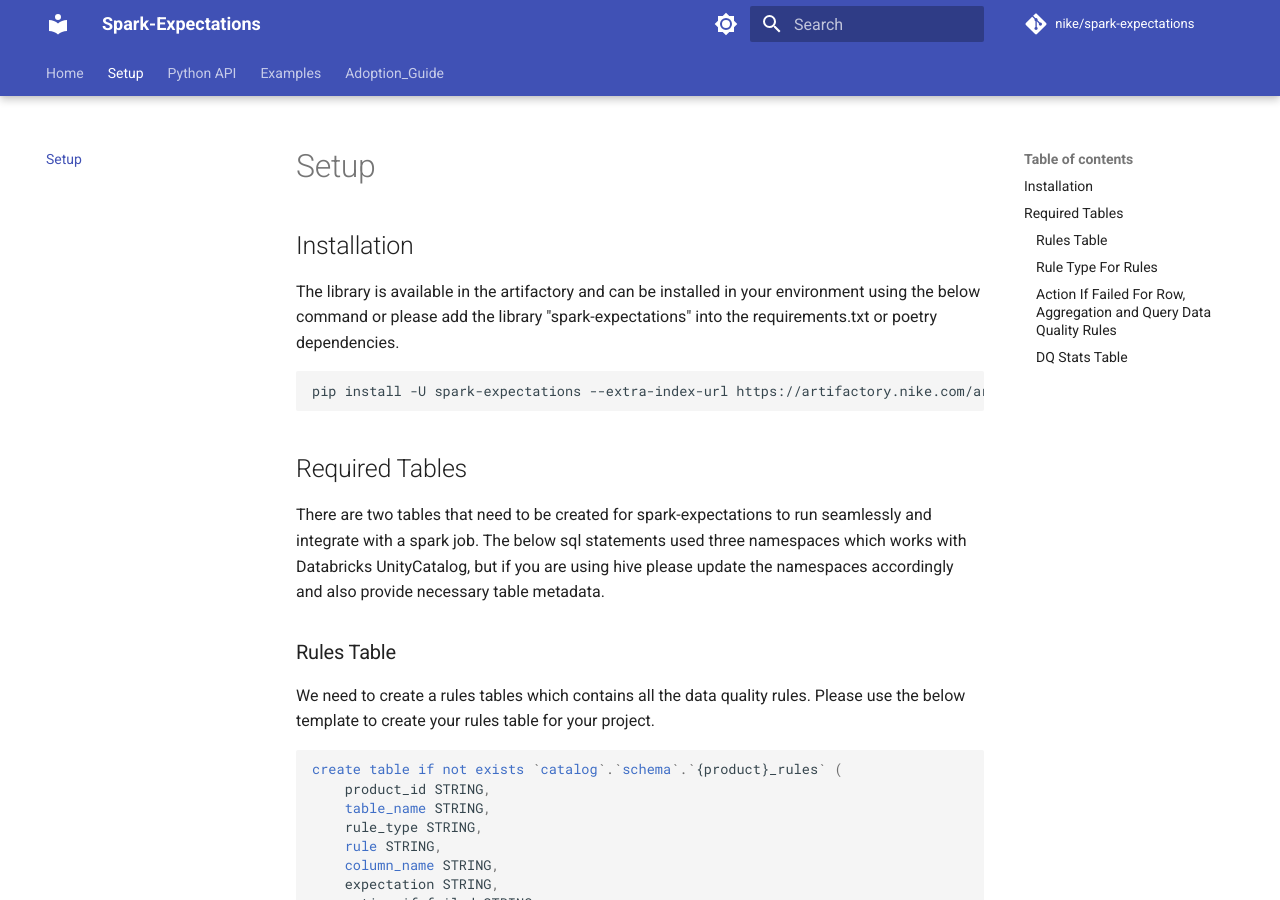
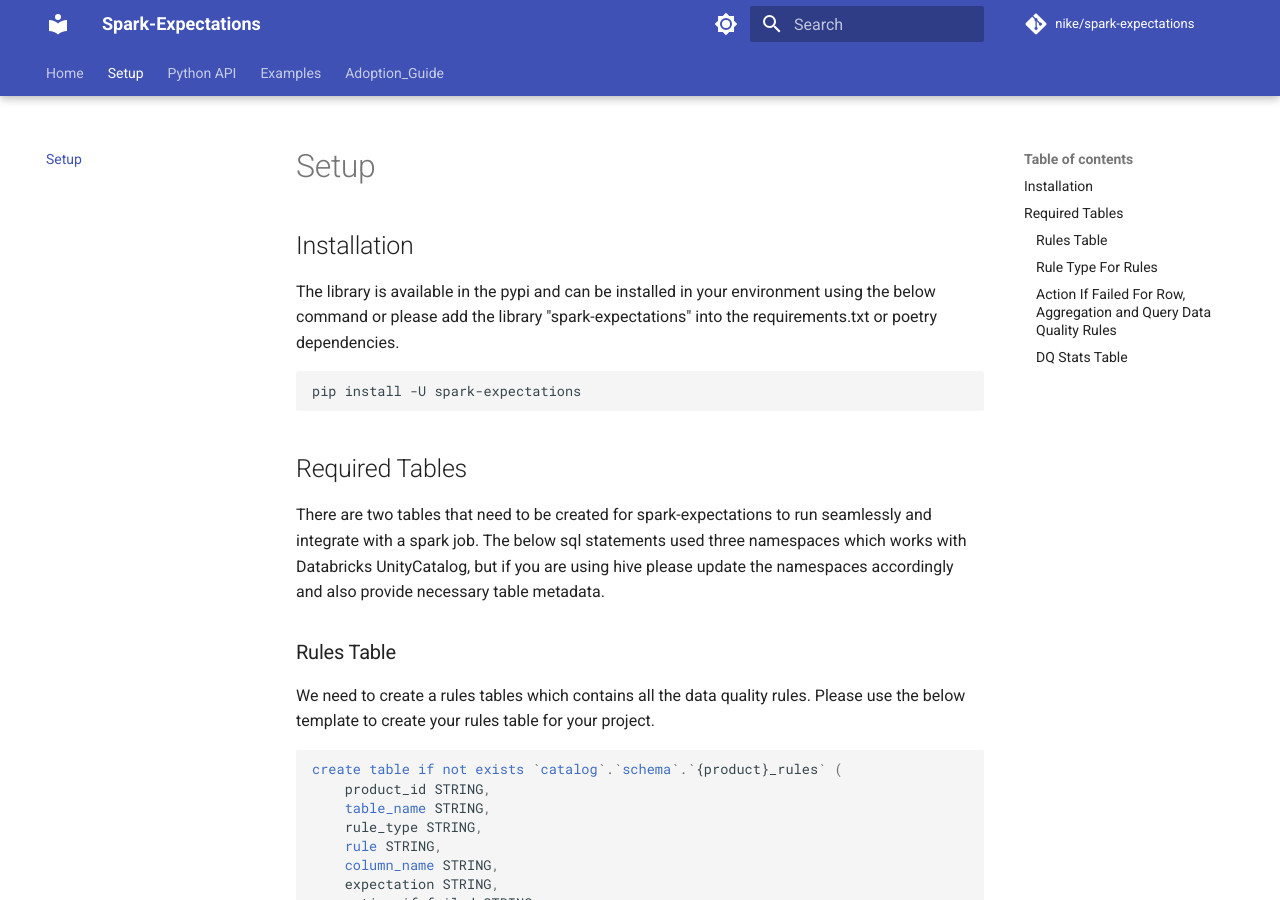
Before and after one commit to Nike-Inc/spark-expectations, an MkDocs documentation site: the page built from docs/getting-started/setup.md, in a window 1280 px wide and 900 px high. Built offline with MkDocs 1.6.1 and Material for MkDocs 9.7.7, drawn with Linux system fonts in a browser that asks for light colours; comment, search, counter and statistics services are not loaded; the version menu is left out.

Commit message:
Update setup.md

````diff
--- a/docs/getting-started/setup.md
+++ b/docs/getting-started/setup.md
@@ -1,9 +1,9 @@
 ## Installation
-The library is available in the artifactory and can be installed in your environment using the below command or
+The library is available in the pypi and can be installed in your environment using the below command or
 please add the library "spark-expectations" into the requirements.txt or poetry dependencies.
 
 ```shell
-pip install -U spark-expectations --extra-index-url https://artifactory.nike.com/artifactory/api/pypi/python-local/simple
+pip install -U spark-expectations
 ```
 
 ## Required Tables
````
